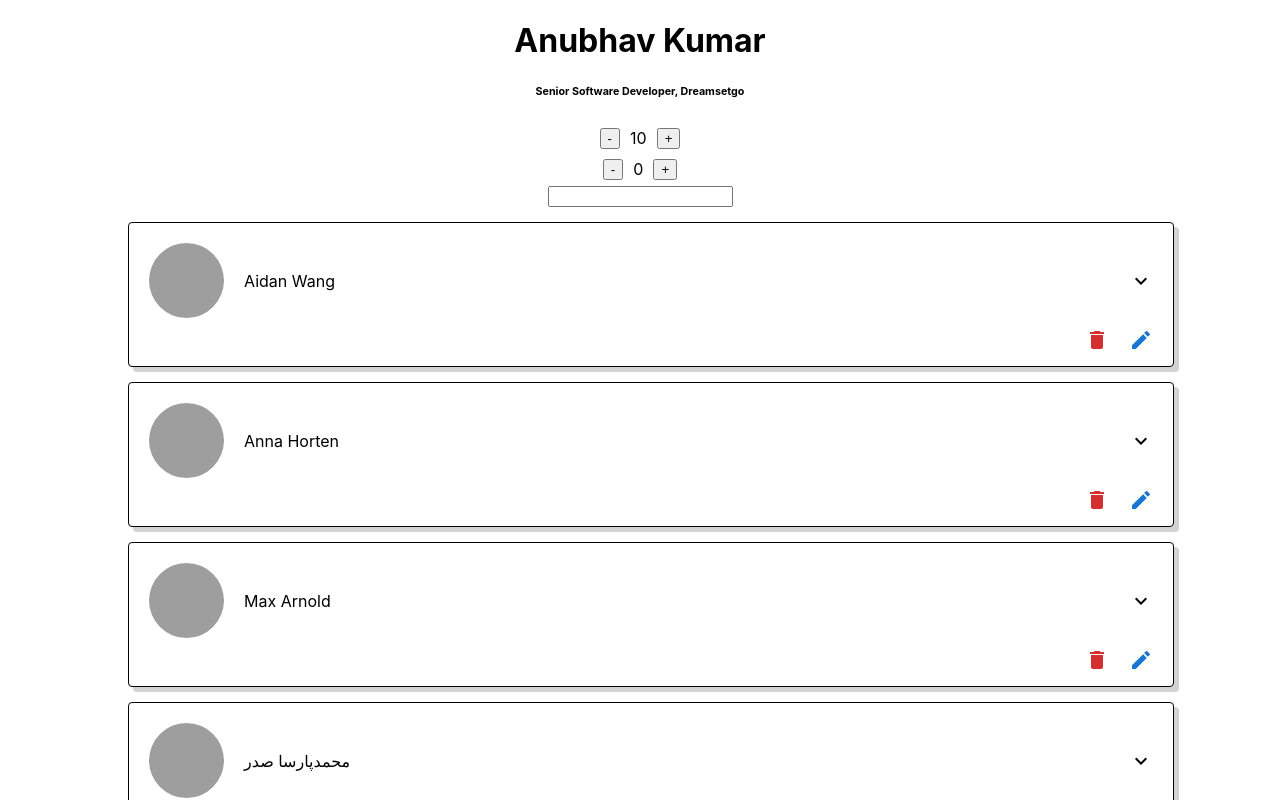
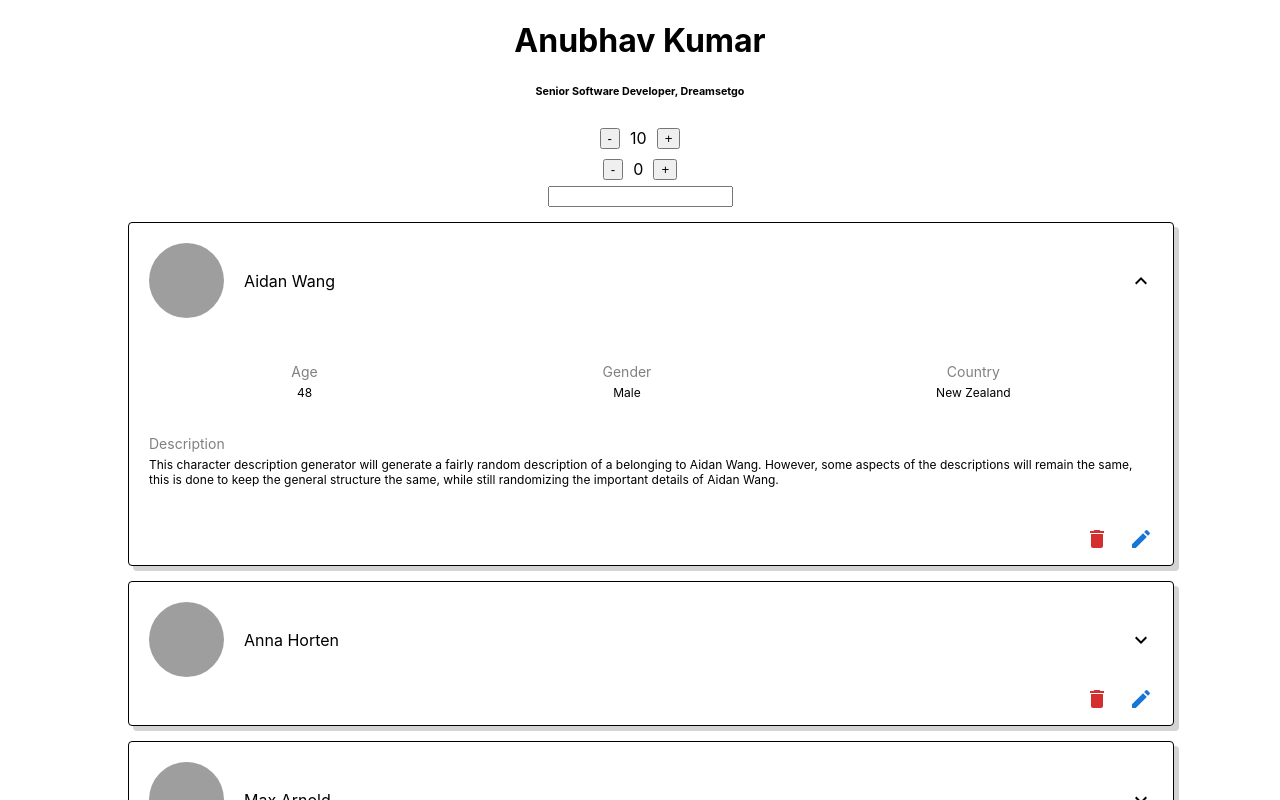
Before and after one commit to anubhav-kumar/accordion-actor, a React (Create React App) app: page / in a window 1280 px wide. Shown: the top 800 px of the page. Built offline with nearby package versions, Linux system fonts and the light colour scheme; grey boxes are pictures that could not be loaded.

Commit message:
All validation changes and other requirements

```diff
--- a/src/components/confirmation-alert/style.css
+++ b/src/components/confirmation-alert/style.css
@@ -14,5 +14,41 @@
     width: 25%;
     margin: 0px 25%;
     background-color: white;
+    border-radius: 8px;
     padding: 10px
 }
+
+.confirm-action {
+    display: flex;
+    flex-direction: row;
+    justify-content: flex-end;
+}
+
+.back {
+    background-color: red;
+    border-radius: 4px;
+    margin: 10px 0px;
+    padding: 5px 15px;
+    margin-right: 5px;
+    cursor: pointer;
+    color: white;
+    border: none;
+}
+
+.confirm {
+    background-color: lightgreen;
+    border-radius: 4px;
+    margin: 10px 0px;
+    padding: 5px 15px;
+    cursor: pointer;
+    color: darkgreen;
+    border: none;
+
+}
+
+@media only screen and (orientation: portrait) {
+    .confirm-content {
+        width: 90%;
+        margin: 0px 5%;
+    }
+}
--- a/src/components/user-accordion/index.tsx
+++ b/src/components/user-accordion/index.tsx
@@ -4,12 +4,16 @@ import UserHeading from './user/heading';
 import './style.css';
 import { userAccordion, userHeading } from '../../data-types';
 import Icon from '../icons';
+import { isEmptyObj } from '../../utils/common';
 
 
 const UserAccordion = (props: userAccordion) => {
-    const {first, last, picture, updateData, deleteIndex, dataIndex, isEditable} = props;
-    const [isOpen, setIsOpen] = useState(false);
+    const {first, last, picture, updateData, deleteIndex, dataIndex, isEditable, expandCollapse, isExpanded, setExpansionLock} = props;
     const [isEditMode, setEditMode] = useState(false);
+    const setEditModeAndExpansionLock = (editMode: boolean) => {
+        setExpansionLock(editMode)
+        setEditMode(editMode)
+    }
     const [accordionLevelData, setAccordionLevelData] = useState({});
     const updateAccordionLevelData = (newData: userHeading) => {
         setAccordionLevelData({
@@ -19,27 +23,27 @@ const UserAccordion = (props: userAccordion) => {
     }
     const onSaveClick = () => {
         updateData({dataIndex, ...accordionLevelData});
-        setEditMode(false);
+        setEditModeAndExpansionLock(false);
     }
     return (
         <div className='acc-container'>
-            <div onClick={() => {setIsOpen(!isOpen)}} className='acc-heading'>
-                <UserHeading first={first} last={last} picture={picture} isOpen={isOpen} isEditMode={isEditMode} updateData={updateAccordionLevelData} />
+            <div onClick={() => {expandCollapse(dataIndex)}} className='acc-heading'>
+                <UserHeading first={first} last={last} picture={picture} isOpen={isExpanded} isEditMode={isEditMode} updateData={updateAccordionLevelData} />
             </div>
-            <div className={`acc-body ${isOpen ? 'open': ''}`}>
+            <div className={`acc-body ${isExpanded ? 'open': ''}`}>
                 <BodyEditView isEditMode={isEditMode} {...props} updateData={updateAccordionLevelData}/>
             </div>
             {isEditMode
                 ? (
                     <div className='body-actions'>
-                        <div onClick={onSaveClick}><Icon name='save'/></div>
-                        <div onClick={() => {setEditMode(false)}}><Icon name='cancel'/></div>
+                        {!isEmptyObj(accordionLevelData) && <div onClick={onSaveClick}><Icon name='save'/></div>}
+                        <div onClick={() => {setEditModeAndExpansionLock(false)}}><Icon name='cancel'/></div>
                     </div>
                 )
                 : (
                     <div className='body-actions'>
                         <div onClick={() => deleteIndex(dataIndex)}><Icon name='delete' /></div>
-                        {isEditable && (<div onClick={() => {setEditMode(true)}}><Icon name='edit' /></div>)}
+                        {isEditable && (<div onClick={() => {setEditModeAndExpansionLock(true)}}><Icon name='edit' /></div>)}
                     </div>
                 )
             }
--- a/src/components/user-accordion/user/body-edit.tsx
+++ b/src/components/user-accordion/user/body-edit.tsx
@@ -16,13 +16,15 @@ const BodyEdit = (props: userDetailsEditProps) => {
             <div className='body-info'>
                 <div className='body-info-kv'>
                     <div className='body-kv-key'>Age</div>
-                    <div className='body-kv-value'>{age}</div>
+                    <input onChange={event => onNameUpdation(event, 'age')} type='number' defaultValue={age} className='body-kv-value' />
                 </div>
                 <div className='body-info-kv'>
                     <div className='body-kv-key'>Gender</div>
                     <select onChange={event => {onNameUpdation(event, 'gender')}} value={genderDropdownValue}>
                         <option value="male">Male</option>
                         <option value="female">Female</option>
+                        <option value="transgender">Transgender</option>
+                        <option value="other">Other</option>
                         <option value="Prefer Not To say">Prefer Not To say</option>
                     </select>
                 </div>
--- a/src/components/user-screen/index.tsx
+++ b/src/components/user-screen/index.tsx
@@ -37,12 +37,23 @@ const UserDetails = () => {
             ? (dt.first.includes(searchTerm) || dt.last.includes(searchTerm) || dt.description.includes(searchTerm))
             : true}
         );
+    const [expansionLock, setExpansionLock] = useState(false);
+    const [expandedAccordionIndex, setExpandedAccordionIndex] = useState(0);
+    const expandCollapse = (dataIndex: number) => {
+        if (!expansionLock) {
+            if (expandedAccordionIndex === dataIndex) {
+                setExpandedAccordionIndex(-1);
+            } else {
+                setExpandedAccordionIndex(dataIndex);
+            }
+        }
+    }
 
     return (
         <>
             <input onChange={event => {setSearchTerm(event.target.value)}} />
             <ConfirmAlert title={"Are you sure you wanna delete the User ?"} isOpen={isConfirmAlert} onConfirmFn={deleteIndex} onDenyFn={() => {setIsConfirmAlert(false)}} />
-            {filteredData.map((dt, idx) => {return <UserAccordion deleteIndex={openDeleteConfirmModal} isOpen={false} updateData={updateLocalState} key={`idx-${idx}`} {...dt} dataIndex={idx} />})}
+            {filteredData.map((dt, idx) => {return <UserAccordion setExpansionLock={setExpansionLock} expandCollapse={expandCollapse} isExpanded={idx === expandedAccordionIndex} deleteIndex={openDeleteConfirmModal} isOpen={false} updateData={updateLocalState} key={`idx-${idx}`} {...dt} dataIndex={idx} />})}
         </>
     )
 
--- a/src/data-types/index.tsx
+++ b/src/data-types/index.tsx
@@ -43,7 +43,10 @@ export interface userAccordion extends userDetails {
     updateData: Function,
     dataIndex: number,
     deleteIndex: Function
-    isEditable: boolean
+    isEditable: boolean,
+    expandCollapse: Function,
+    isExpanded: boolean,
+    setExpansionLock: Function
 };
 
 export interface userHeadingProps extends userHeading {
--- a/src/utils/common.tsx
+++ b/src/utils/common.tsx
@@ -29,4 +29,11 @@ export const transformInputData = (input: inputDataType) => {
 
 export function capitalizeFirstLetter(str: string) {
     return str.charAt(0).toUpperCase() + str.slice(1).toLowerCase();
-  }
+}
+
+export const isEmptyObj = (obj: Object) => {
+    if (obj) {
+        return Object.keys(obj).length === 0;
+    }
+    return true;
+}
```
